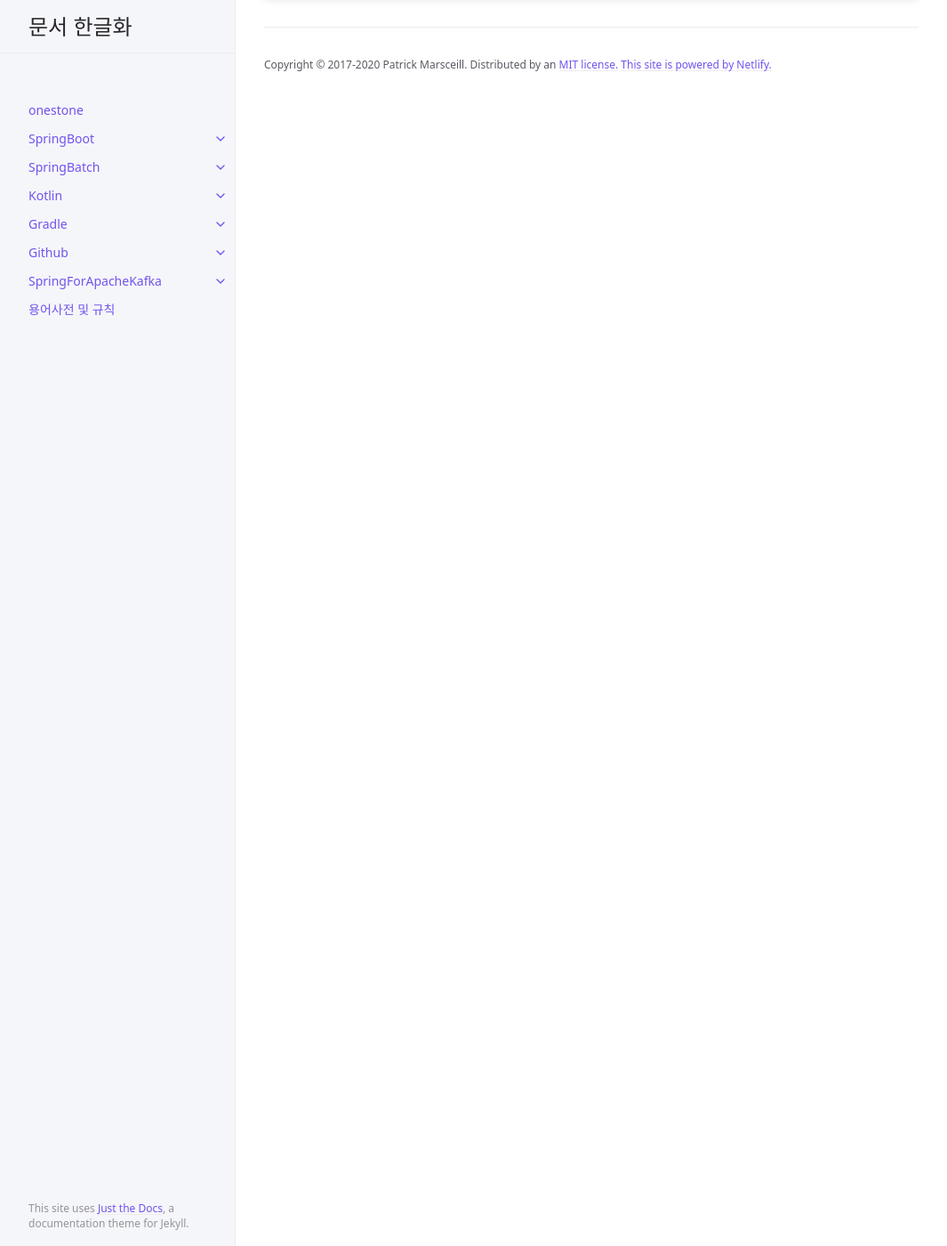
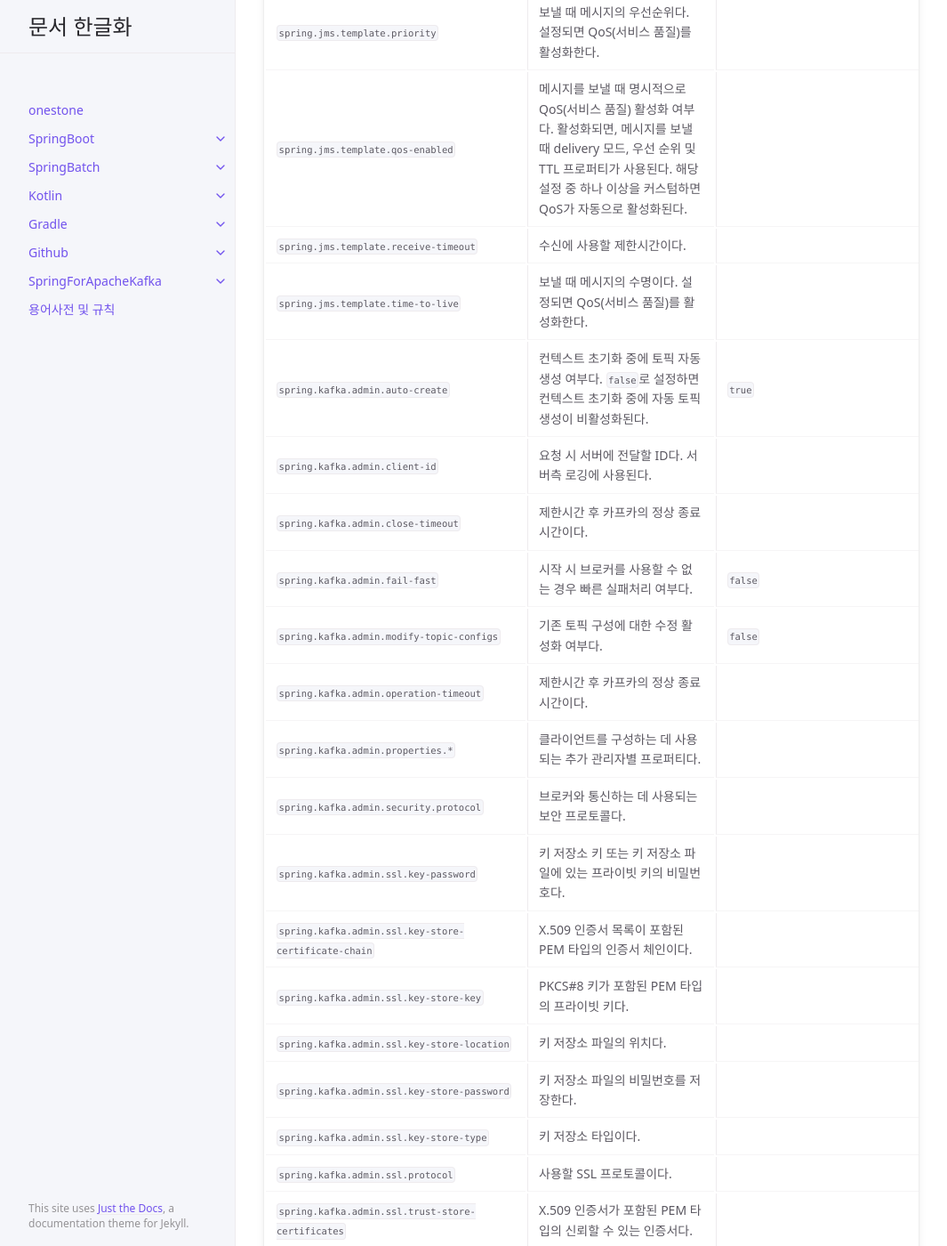
Before and after one commit to onestone9900/onestone9900.github.io, a Jekyll site: the page built from docs/spring_boot/3.1.1/spring_boot/19.appendices.md, in a window 1280 px wide and 1400 px high, scrolled down 41852 px. Shown: the whole window at 89% size, without its empty margins (107-1172 px from the left). Built offline with Jekyll 4.4.1, drawn with Linux system fonts in a browser that asks for light colours; some of the changed text lies outside the part shown.

Commit message:
dosc: spring boot - ## .A.8. 인테그레이션 프로퍼티(Integration Properties)

```diff
--- a/docs/spring_boot/3.1.1/spring_boot/19.appendices.md
+++ b/docs/spring_boot/3.1.1/spring_boot/19.appendices.md
@@ -646,3 +646,29 @@ nav_order: 19
 |`spring.jms.template.default-destination`|대상 파라미터가 없는 보내기 및 받기 작업에 사용할 기본 대상이다.||
 |`spring.jms.template.delivery-delay`|호출 전송에 사용할 전달 지연이다.||
 |`spring.jms.template.delivery-mode`|Delivery 모드다. 설정되면 QoS(서비스 품질)를 활성화한다.||
+|`spring.jms.template.priority`|보낼 때 메시지의 우선순위다. 설정되면 QoS(서비스 품질)를 활성화한다.||
+|`spring.jms.template.qos-enabled`|메시지를 보낼 때 명시적으로 QoS(서비스 품질) 활성화 여부다. 활성화되면, 메시지를 보낼 때 delivery 모드, 우선 순위 및 TTL 프로퍼티가 사용된다. 해당 설정 중 하나 이상을 커스텀하면 QoS가 자동으로 활성화된다.||
+|`spring.jms.template.receive-timeout`|수신에 사용할 제한시간이다.||
+|`spring.jms.template.time-to-live`|보낼 때 메시지의 수명이다. 설정되면 QoS(서비스 품질)를 활성화한다.||
+|`spring.kafka.admin.auto-create`|컨텍스트 초기화 중에 토픽 자동 생성 여부다. `false`로 설정하면 컨텍스트 초기화 중에 자동 토픽 생성이 비활성화된다.|`true`|
+|`spring.kafka.admin.client-id`|요청 시 서버에 전달할 ID다. 서버측 로깅에 사용된다.||
+|`spring.kafka.admin.close-timeout`|제한시간 후 카프카의 정상 종료시간이다.||
+|`spring.kafka.admin.fail-fast`|시작 시 브로커를 사용할 수 없는 경우 빠른 실패처리 여부다.|`false`|
+|`spring.kafka.admin.modify-topic-configs`|기존 토픽 구성에 대한 수정 활성화 여부다.|`false`|
+|`spring.kafka.admin.operation-timeout`|제한시간 후 카프카의 정상 종료시간이다.||
+|`spring.kafka.admin.properties.*`|클라이언트를 구성하는 데 사용되는 추가 관리자별 프로퍼티다.||
+|`spring.kafka.admin.security.protocol`|브로커와 통신하는 데 사용되는 보안 프로토콜다.||
+|`spring.kafka.admin.ssl.key-password`|키 저장소 키 또는 키 저장소 파일에 있는 프라이빗 키의 비밀번호다.||
+|`spring.kafka.admin.ssl.key-store-certificate-chain`|X.509 인증서 목록이 포함된 PEM 타입의 인증서 체인이다.||
+|`spring.kafka.admin.ssl.key-store-key`|PKCS#8 키가 포함된 PEM 타입의 프라이빗 키다.||
+|`spring.kafka.admin.ssl.key-store-location`|키 저장소 파일의 위치다.||
+|`spring.kafka.admin.ssl.key-store-password`|키 저장소 파일의 비밀번호를 저장한다.||
+|`spring.kafka.admin.ssl.key-store-type`|키 저장소 타입이다.||
+|`spring.kafka.admin.ssl.protocol`|사용할 SSL 프로토콜이다.||
+|`spring.kafka.admin.ssl.trust-store-certificates`|X.509 인증서가 포함된 PEM 타입의 신뢰할 수 있는 인증서다.||
+|`spring.kafka.admin.ssl.trust-store-location`|신뢰 저장소(trust store) 파일의 위치다.||
+|`spring.kafka.admin.ssl.trust-store-password`|신뢰 저장소(trust store) 파일의 비밀번호를 저장한다.||
+|`spring.kafka.admin.ssl.trust-store-type`|신뢰 저장소의 타입이다.||
+|`spring.kafka.bootstrap-servers`|카프카 클러스터에 대한 초기 연결을 설정하는 데 사용할 호스트:포트 쌍의 쉼표로 구분된 목록이다. 오버라이드되지 않는 한 모든 컴포넌트에 적용된다.||
+|`spring.kafka.client-id`|요청 시 서버에 전달할 ID다. 서버측 로깅에 사용된다.||
+|`spring.kafka.consumer.auto-commit-interval`|'enable.auto.commit'이 `true`로 설정된 경우 컨슈머 오프셋이 카프카에 자동 커밋되는 빈도다.||
```
